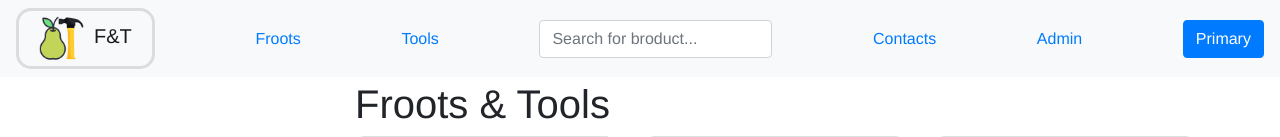
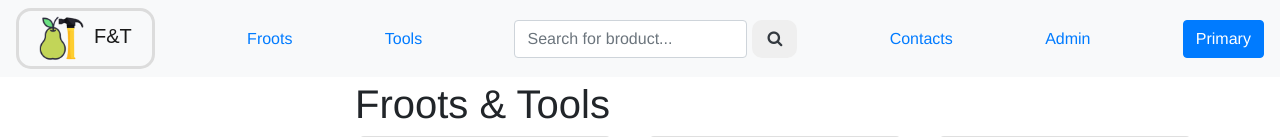
Before and after one commit to ind0ver/froots-and-tools, a Django app: page / in a window 1280 px wide. Shown: the top 137 px of the page. Run offline with Django 3.2, Linux system fonts and the light colour scheme; data comes from the database, SQL or seed files in the repository; both versions use the stored data as it was after the commit; some libraries are stand-ins or nearby versions.

Commit message:
Site update

```diff
--- a/products/static/css/style.css
+++ b/products/static/css/style.css
@@ -26,6 +26,23 @@ font-family: "Helvetica Neue", Arial, sans-serif;
     padding-bottom: 10px;
     margin-top: 0;
     padding-top: 10px;
+    font-family: Arial;
+}
+
+.search {
+    display: flex;
+}
+
+.search-button {
+    margin-left: 5px;
+    border: gray;
+    border-radius: 10px;
+    padding: 0 15px 0 15px;
+    color: #343a40;
+}
+
+.form-control {
+    width: 100%;
 }
 
 .logobutton {
--- a/products/templates/base.html
+++ b/products/templates/base.html
@@ -1,5 +1,5 @@
+{% load static %}
 <!doctype html>
-{% load static %}
 <html lang="en">
 <head>
     <!-- Required meta tags -->
@@ -8,9 +8,12 @@
 
     <!-- Bootstrap CSS -->
     <link rel="stylesheet" href="https://stackpath.bootstrapcdn.com/bootstrap/4.3.1/css/bootstrap.min.css"
-          integrity="sha384-ggOyR0iXCbMQv3Xipma34MD+dH/1fQ784/j6cY/iJTQUOhcWr7x9JvoRxT2MZw1T"
-          crossorigin="anonymous">
+        integrity="sha384-ggOyR0iXCbMQv3Xipma34MD+dH/1fQ784/j6cY/iJTQUOhcWr7x9JvoRxT2MZw1T"
+        crossorigin="anonymous">
     <!--    <link rel="icon" href="https://freeiconshop.com/wp-content/uploads/edd/pear-outline-filled.png">-->
+    <link rel="stylesheet" href="https://stackpath.bootstrapcdn.com/font-awesome/4.7.0/css/font-awesome.min.css"
+        integrity="sha384-wvfXpqpZZVQGK6TAh5PVlGOfQNHSoD2xbE+QkPxCAFlNEevoEH3Sl0sibVcOQVnN"
+        crossorigin="anonymous">
     <link rel="icon" href="/static/icon.png">
     <link rel="stylesheet" type="text/css" href="/static/css/style.css?{% now 'U' %}"/>
     <title>Froots & Tools</title>
@@ -31,11 +34,12 @@
             <div class="row">
                 <div class="col-lg-12">
                     <div class="input-group">
-                        <form method="GET" action="/search">
+                        <form method="GET" action="/search" class="search">
                             <input type="text" class="form-control" name="q" placeholder="Search for broduct...">
-                            <!--                            <span class="input-group-btn">-->
-                            <!--                                        <button class="btn btn-default" type="submit">Go!</button>-->
-                            <!--                            </span>-->
+                            <!-- <input type="submit" class="search-button" value="fa-search" > -->
+                            <button class="search-button" type="submit">
+                                <i class="fa fa-search"></i>
+                            </button>
                         </form>
 
                     </div>
--- a/products/views.py
+++ b/products/views.py
@@ -8,7 +8,7 @@ from re import findall
 # Create your views here.
 
 
-def paginator(typeofproduct, request_pag, passed_count=None):
+def paginated(typeofproduct, request_pag, passed_count=None):
     total_q = typeofproduct.count()
     current_address = HttpRequest.get_full_path(request_pag)
 
@@ -54,31 +54,31 @@ def paginator(typeofproduct, request_pag, passed_count=None):
 
 def broducts_view(request):
     typeofproduct = Broduct.objects.all().order_by('name')
-
-    return render(request, f'index.html', paginator(typeofproduct, request))
+    return render(request, 'index.html', paginated(typeofproduct, request))
 
 
 def searchbar_view(request):
     q = request.GET.get('q')
     search_result = Broduct.objects.filter(Q(name__icontains=q))
     search_counted = search_result.count()
-    return render(request, 'search.html', paginator(search_result, request, passed_count=ceil(search_counted / 9)))
+    a = paginated(search_result, request, passed_count=ceil(search_counted / 9))
+    a['q'] = q
+    return render(request, 'search.html', a)
 
 
 def froots_view(request):
-    typeofproduct = Broduct.objects.all().filter(category=0)
-
-    return render(request, f'froots.html', paginator(typeofproduct, request))
+    typeofproduct = Broduct.objects.filter(category=0)
+    return render(request, 'froots.html', paginated(typeofproduct, request))
 
 
 def tools_view(request):
     typeofproduct = Broduct.objects.filter(category=1)
-
-    return render(request, f'tools.html', paginator(typeofproduct, request))
+    return render(request, 'tools.html', paginated(typeofproduct, request))
 
 
 def new_view(request):
-    return render(request, 'new.html')
+    typeofproduct = Broduct.objects.filter(category=2)
+    return render(request, 'new.html', {'products': typeofproduct})
 
 
 def contacts_view(request):
```
Also changed, not shown: products/templates/froots.html (+4 -4 lines), products/templates/new.html (+15 -4 lines), products/templates/search.html (+3 -15 lines), products/templates/tools.html (+2 -14 lines), db.sqlite3, products/static/javascript/script.js (added), 1 other file.
